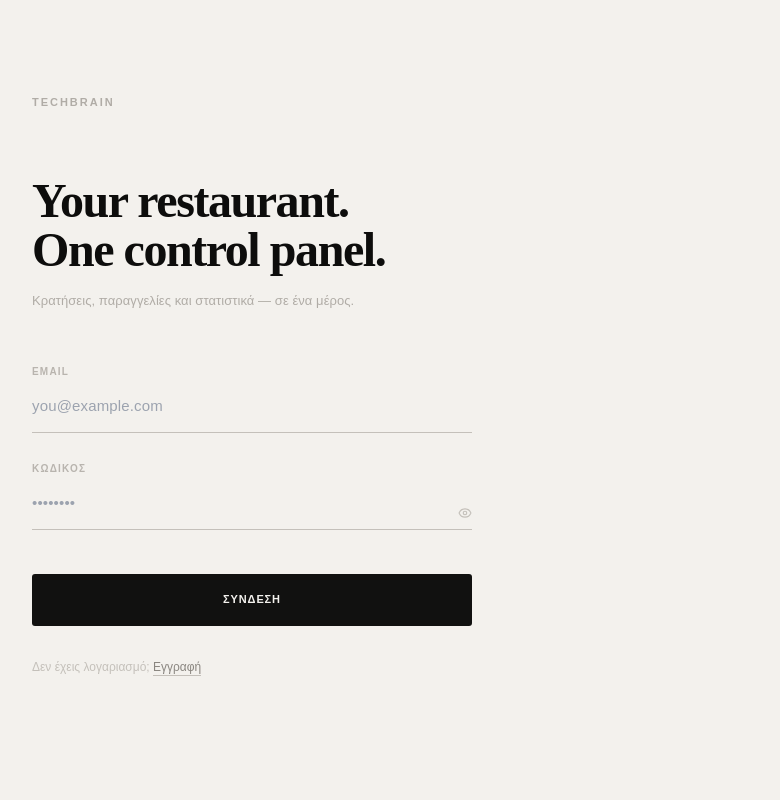
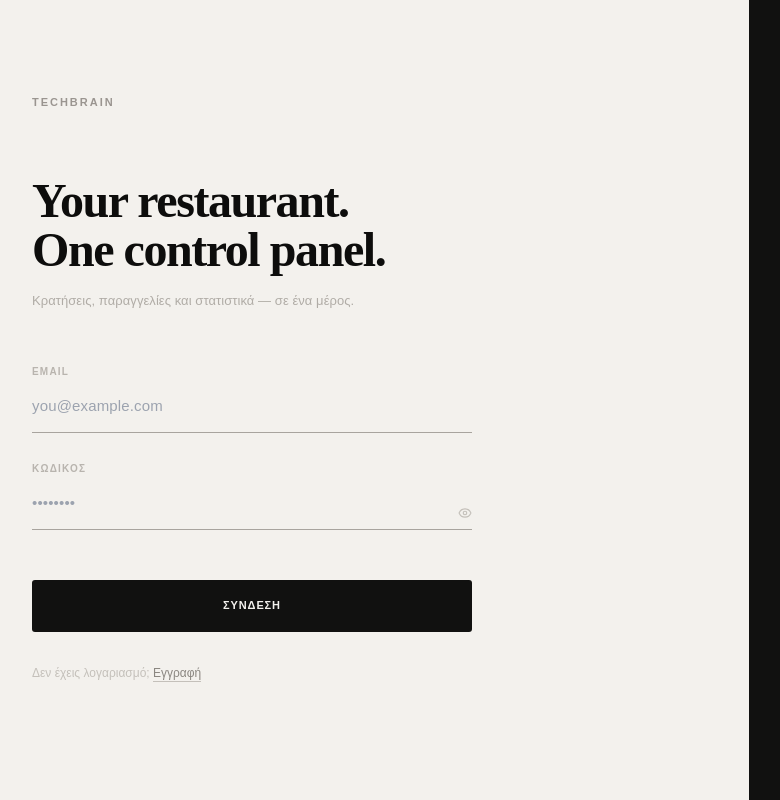
Before and after one commit to techbraincy/TechBrain-App, a Next.js app: page /login in a window 1280 px wide. Shown: the whole page, without its empty margins (96-876 px from the left). Built offline with nearby package versions, Linux system fonts and the light colour scheme; no server answers.

Commit message:
UI: add login right-side anchor panel

```diff
--- a/app/login/page.tsx
+++ b/app/login/page.tsx
@@ -16,9 +16,28 @@ export default function LoginPage() {
         paddingTop: 'clamp(60px, 11vh, 116px)',
         paddingBottom: '80px',
         paddingLeft: 'clamp(32px, 10vw, 192px)',
-        paddingRight: 'clamp(32px, 3vw, 64px)',
+        // Right padding keeps form clear of the dark panel
+        paddingRight: 'clamp(32px, 38vw, 520px)',
+        position: 'relative',
       }}
     >
+      {/* Right-side structural panel — hidden on small screens */}
+      <style>{`
+        @media (max-width: 768px) { .login-right-panel { display: none !important; } }
+      `}</style>
+      <div
+        className="login-right-panel"
+        aria-hidden="true"
+        style={{
+          position: 'fixed',
+          top: 0,
+          right: 0,
+          width: '34vw',
+          height: '100vh',
+          background: '#111110',
+          pointerEvents: 'none',
+        }}
+      />
       <div style={{ width: '100%', maxWidth: 440 }}>
 
         <div style={{ marginBottom: 64 }}>
@@ -29,7 +48,7 @@ export default function LoginPage() {
               fontWeight: 600,
               letterSpacing: '0.18em',
               textTransform: 'uppercase',
-              color: '#B0ACA6',
+              color: '#9A9590',
             }}
           >
             TechBrain
--- a/components/auth/login-form.tsx
+++ b/components/auth/login-form.tsx
@@ -24,7 +24,7 @@ const inputBase: React.CSSProperties = {
   color: '#111110',
   background: 'transparent',
   border: 'none',
-  borderBottom: '1px solid #C4C0BA',
+  borderBottom: '1px solid #A8A49E',
   borderRadius: 0,
   outline: 'none',
   boxSizing: 'border-box',
@@ -102,7 +102,7 @@ export function LoginForm() {
         )}
       </div>
 
-      <div style={{ marginBottom: 44 }}>
+      <div style={{ marginBottom: 50 }}>
         <label htmlFor="password" style={labelBase}>Κωδικός</label>
         <div style={{ position: 'relative' }}>
           <input
```
